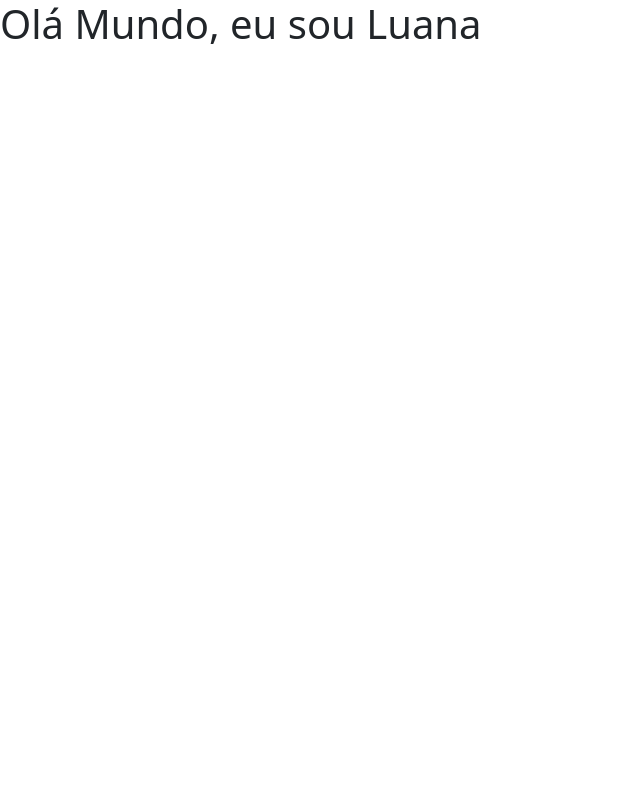
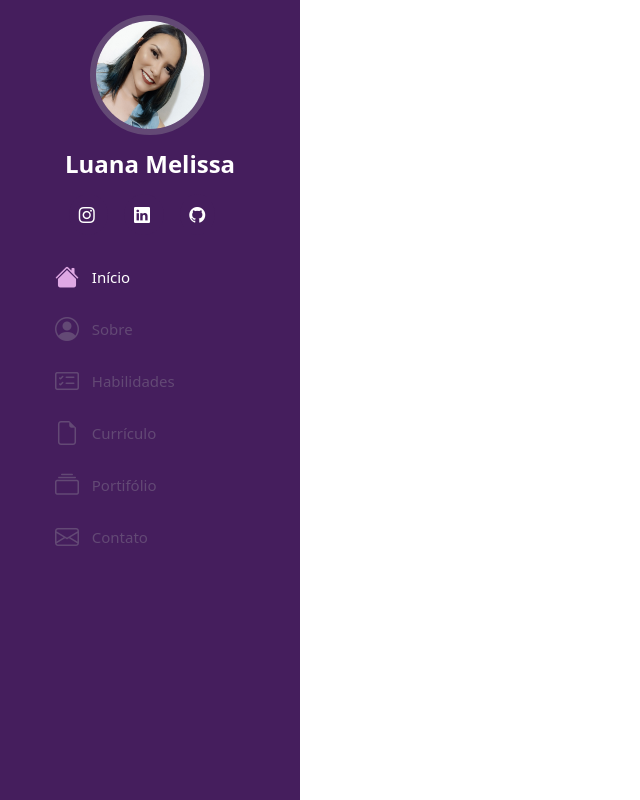
Before and after one commit to Lua-programmer/Portfolio_responsivo, a Flask app: page / in a window 1280 px wide. Shown: the whole page, without its empty margins (0-640 px from the left). Run offline with Flask 2, Linux system fonts and the light colour scheme; some libraries are stand-ins or nearby versions.

Commit message:
navegação lateral

```diff
--- a/static/style.css
+++ b/static/style.css
@@ -0,0 +1,92 @@
+@import url('https://fonts.googleapis.com/css2?family=Ubuntu:ital,wght@0,300;0,400;0,500;0,700;1,300;1,400;1,500;1,700&display=swap');
+
+html, body{
+    font-family: Ubuntu, Arial;
+    width: 100%;
+    height: 100%;
+}
+
+#header{
+    position: fixed; /*posição fixa*/
+    top: 0; /*preso no topo */
+    left: 0; /*preso na esquerda */
+    bottom: 0; /*preso embaixo*/
+    background-color: #451E5D;
+    overflow-y: auto; /*vai gerar o scrool */
+    width: 300px;
+    transition: all ease-in-out 0.5s;
+    padding: 0 15px;
+    z-index: 9997; /*sempre sobrepor qualquer item da tela*/
+
+}
+
+#header .profile img{
+    margin: 15px auto;
+    display: block;
+    width: 120px;
+    height: 120px;
+    border: 6px solid #634975;
+    border-radius: 50%;
+
+
+}
+
+#header .profile h1{
+    font-size: 24px;
+    margin: 0;
+    padding: 0;
+    font-weight: 600;
+    text-align: center;
+    color: #fff;
+}
+
+#header .profile .social-links a {
+    font-size: 1rem;
+    background: #451E5D;
+    color:#fff;
+    padding: 0.6rem;
+    margin-right: 1rem;
+    border-radius: 50%;
+    transition: 0.3s;
+    text-decoration: none;
+
+}
+
+#header .profile .social-links a:hover{
+    background-color: #9452A5;
+}
+.nav-menu {
+    padding: 1.5rem;
+}
+.nav-menu a,
+.nav-menu a:focus {
+    display: flex;
+    align-items: center;
+    color: #634975;
+    transition: 3s;
+    font-size: 15px;
+}
+
+.nav-menu a i,
+.nav-menu a:focus i {
+    font-size: 24px;
+    padding-right: 0.8rem;
+    color: #634975
+}
+
+
+.nav-menu a:hover,
+.nav-menu .active,
+.nav-menu .active:focus,
+.nav-menu li:hover > a {
+    text-decoration: none;
+    color:#fff;
+}
+
+.nav-menu a:hover i,
+.nav-menu .active i,
+.nav-menu .active:focus i,
+.nav-menu li:hover > a i {
+
+    color:#DFA8E4;
+}
--- a/templates/index.html
+++ b/templates/index.html
@@ -4,15 +4,57 @@
     <meta charset="UTF-8">
     <meta http-equiv="X-UA-Compatible" content="IE=edge">
     <meta name="viewport" content="width=device-width, initial-scale=1.0">
-    <link rel="stylesheet" href="style.css">
+    <link rel="stylesheet" href="../static/style.css">
     <link rel="stylesheet" href="../static/bootstrap/css/bootstrap.css">
     <!-- Colocar o logo do site -->
     <link rel="icon" type="image/png" href="">
+    <link rel="stylesheet" href="https://cdn.jsdelivr.net/npm/bootstrap-icons@1.5.0/font/bootstrap-icons.css">
     <title>Lua Programmer</title>
 </head>
 <body>
+    <!-- aside é uma tag responsive -->
+    <aside id="header">
+        <section class="profile">
+            <img src="../static/img/profile.jpg" alt="Foto de perfil">
+            <h1>Luana Melissa</h1>
+            <!-- Div com icones do bootstrap -->
+            <div class="social-links mt-4 text-center">
+                <a target="_blank" href="https://www.instagram.com/luana.melissa/">
+                    <i class="bi bi-instagram"></i>
+                </a>
+                <a target="_blank" href="https://www.linkedin.com/in/luana-melissa-473208207/">
+                    <i class="bi bi-linkedin"></i>
+                </a>
+                <a target="_blank" href="https://github.com/Lua-programmer">
+                    <i class="bi bi-github"></i>
+                </a>
+            </div>
+        </section>
 
-    <h1>Olá Mundo, eu sou Luana</h1>
+        <nav id="navbar" class="nav-menu">
+            <ul class="nav flex-column">
+                <li class="nav-item">
+                  <a class="nav-link active" aria-current="page" href="#"><i class="bi bi-house-fill"></i> Início</a>
+                </li>
+                <li class="nav-item">
+                  <a class="nav-link" href="#"><i class="bi bi-person-circle"></i> Sobre</a>
+                </li>
+                <li class="nav-item">
+                  <a class="nav-link" href="#"><i class="bi bi-card-checklist"></i> Habilidades</a>
+                </li>
+                <li class="nav-item">
+                    <a class="nav-link" href="#"><i class="bi bi-file-earmark"></i> Currículo</a>
+                </li>
+                <li class="nav-item">
+                    <a class="nav-link" href="#"><i class="bi bi-collection"></i> Portifólio</a>
+                </li>
+                <li class="nav-item">
+                    <a class="nav-link" href="#"><i class="bi bi-envelope"></i> Contato</a>
+                </li>
+              </ul>
+        </nav>
+
+    </aside>
 
     <script src="../static/bootstrap/js/bootstrap.js"></script>
     <script src="../static/script.js"></script>
```
Also changed, not shown: static/img/profile.jpg (added).
